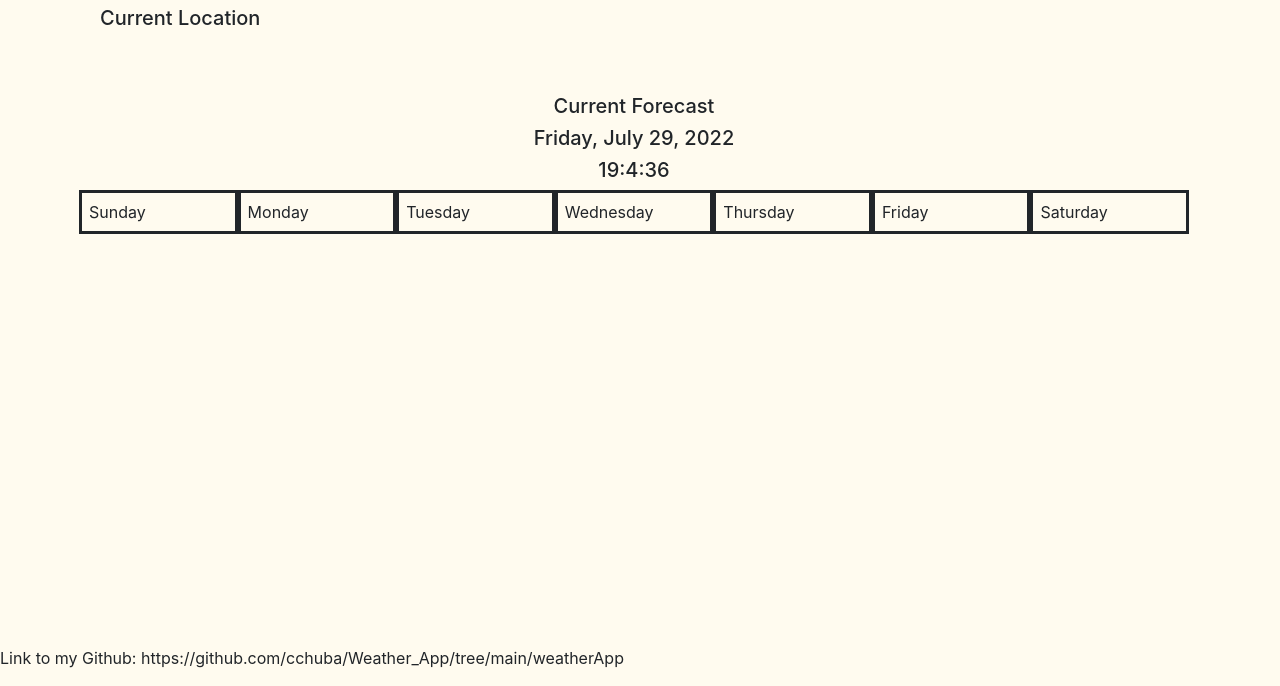
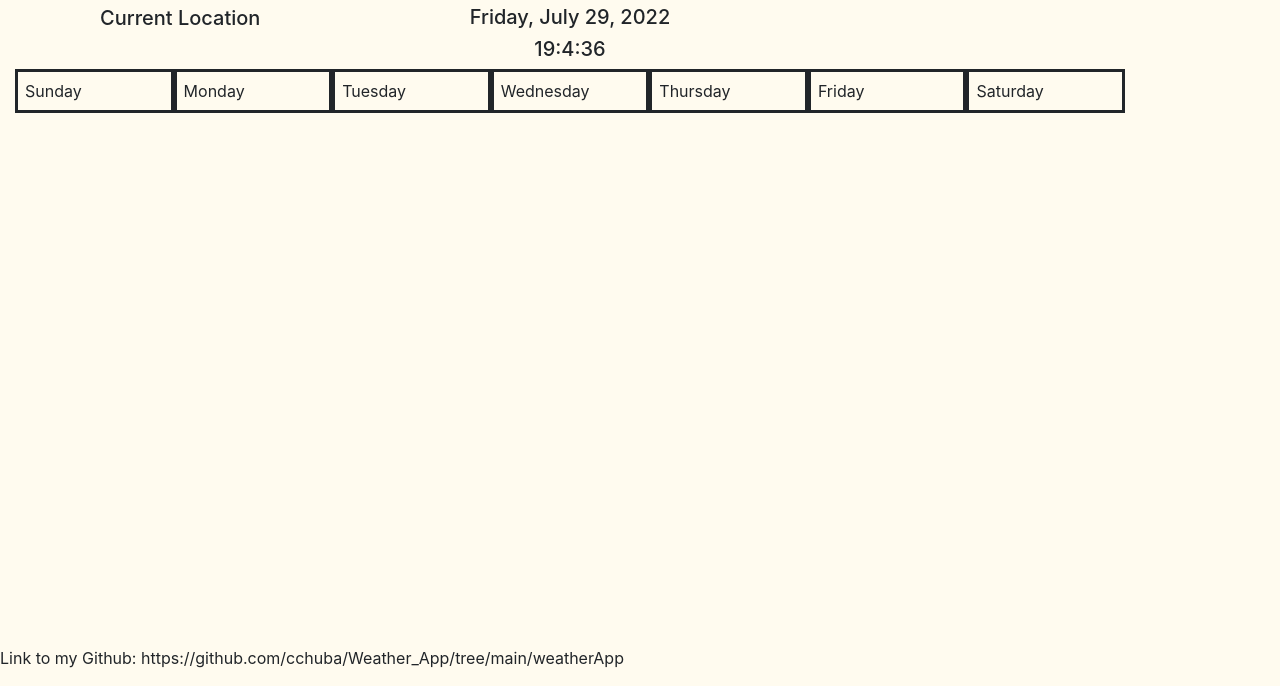
Before and after one commit to cchuba/Weather_App, a website built with Parcel: page weatherApp/index.html in a window 1280 px wide. Shown: the part 114-800 px from the top of the page. Built offline with nearby package versions, Linux system fonts and the light colour scheme.

Commit message:
center div

```diff
--- a/weatherApp/src/styles.css
+++ b/weatherApp/src/styles.css
@@ -24,8 +24,7 @@ body {
 
 .mainApp {
   position: fixed;
-  left: 4em;
-  top: 13em;
+  margin: 0 auto;
 }
 
 .col {
```
